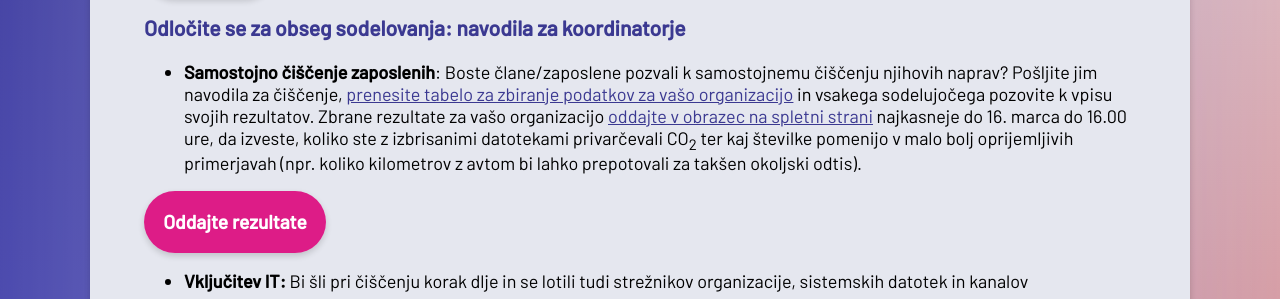
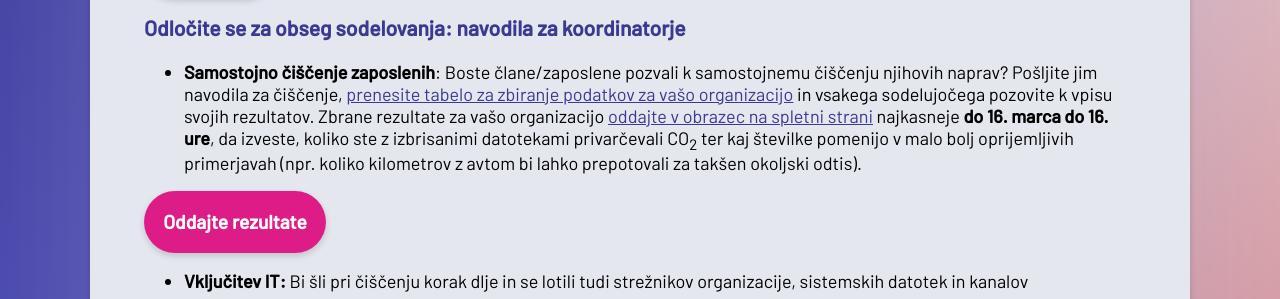
Before and after one commit to ewba/dcd-si, a Jekyll site: the page built from druge-organizacije.md, in a window 1280 px wide. Shown: the part 687-986 px from the top of the page. Built offline with Jekyll 4.4.1, drawn with Linux system fonts in a browser that asks for light colours.

Commit message:
Update druge-organizacije.md

```diff
--- a/druge-organizacije.md
+++ b/druge-organizacije.md
@@ -17,7 +17,7 @@ Ker je to enostaven ukrep, s katerim lahko okrepite svoja trajnostna prizadevanj
 </div>
 
 ### Odločite se za obseg sodelovanja: navodila za koordinatorje
-- **Samostojno čiščenje zaposlenih**: Boste člane/zaposlene pozvali k samostojnemu čiščenju njihovih naprav? Pošljite jim navodila za čiščenje, <a href="https://docs.google.com/spreadsheets/d/1QiAlI4AaGp24_rOKqpIe1AJVLWCjUqn0M_M3Ng7uquY/edit#gid=0" target="_blank" rel="noopener">prenesite tabelo za zbiranje podatkov za vašo organizacijo</a> in vsakega sodelujočega pozovite k vpisu svojih rezultatov. Zbrane rezultate za vašo organizacijo [oddajte v obrazec na spletni strani]({{ site.submitURL }}) najkasneje do 16. marca do 16.00 ure, da izveste, koliko ste z izbrisanimi  datotekami privarčevali  CO<sub>2</sub> ter kaj številke pomenijo v malo bolj oprijemljivih primerjavah (npr. koliko kilometrov z avtom bi lahko prepotovali za takšen okoljski odtis).
+- **Samostojno čiščenje zaposlenih**: Boste člane/zaposlene pozvali k samostojnemu čiščenju njihovih naprav? Pošljite jim navodila za čiščenje, <a href="https://docs.google.com/spreadsheets/d/1QiAlI4AaGp24_rOKqpIe1AJVLWCjUqn0M_M3Ng7uquY/edit#gid=0" target="_blank" rel="noopener">prenesite tabelo za zbiranje podatkov za vašo organizacijo</a> in vsakega sodelujočega pozovite k vpisu svojih rezultatov. Zbrane rezultate za vašo organizacijo [oddajte v obrazec na spletni strani]({{ site.submitURL }}) najkasneje **do 16. marca do 16. ure**, da izveste, koliko ste z izbrisanimi  datotekami privarčevali  CO<sub>2</sub> ter kaj številke pomenijo v malo bolj oprijemljivih primerjavah (npr. koliko kilometrov z avtom bi lahko prepotovali za takšen okoljski odtis).
 
 <div class="btnpad">
 <a class="button" href="{{ site.submitURL }}">Oddajte rezultate</a>
```
